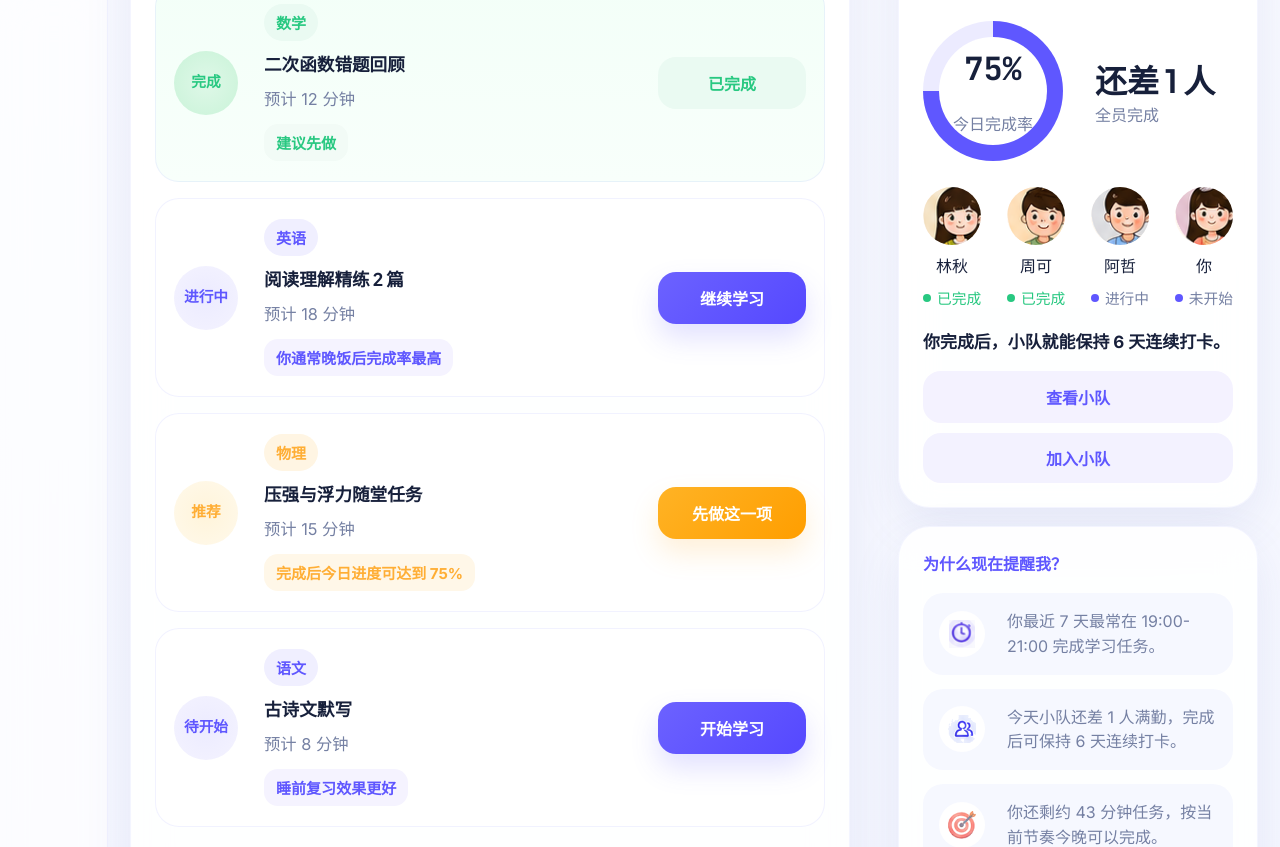
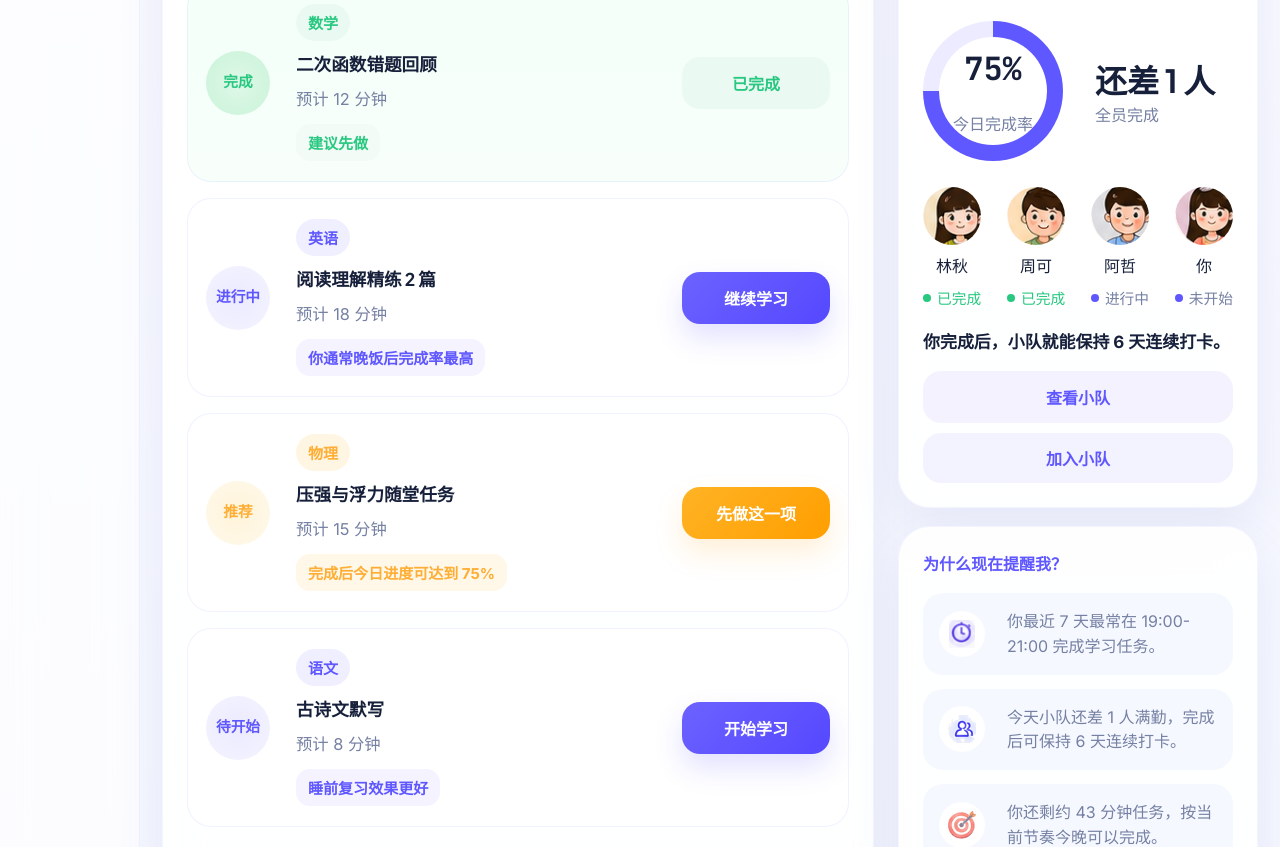
Before and after one commit to Zoean-z/React1, a React (Vite) app: page / in a window 1280 px wide. Shown: the part 667-1514 px from the top of the page. Built offline with nearby package versions, Linux system fonts and the light colour scheme.

Commit message:
style: 增加侧边栏宽度到140px

```diff
--- a/src/styles.css
+++ b/src/styles.css
@@ -47,7 +47,7 @@ button {
 
 .app-shell {
   display: grid;
-  grid-template-columns: 108px minmax(0, 1fr);
+  grid-template-columns: 140px minmax(0, 1fr);
   min-height: 100vh;
 }
 
```
